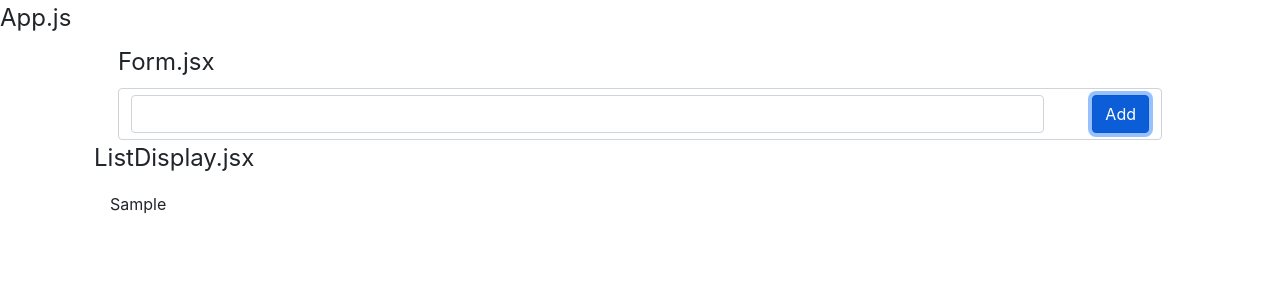
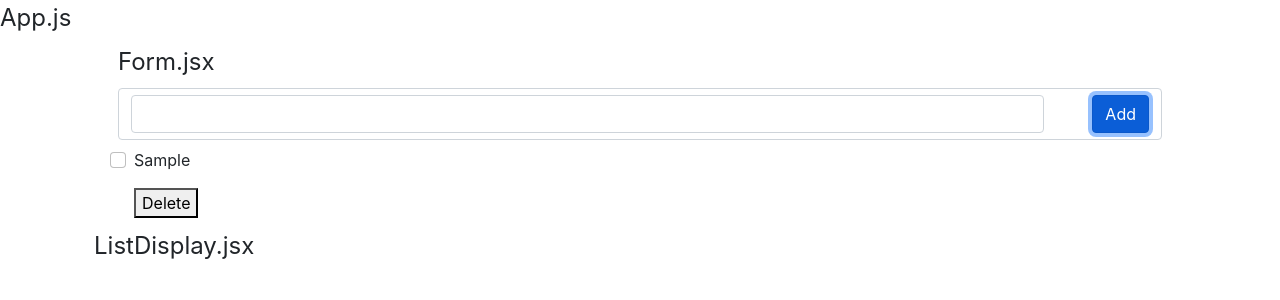
Before and after one commit to hope-crichlow/MERN, a React (Create React App) app in the folder react/functionalComponents/todolist/: page / in a window 1280 px wide. Both pictures are taken after typing "Sample" into the empty fields and a click on the button "Add". Shown: the top 300 px of the page. Built offline with nearby package versions, Linux system fonts and the light colour scheme.

Commit message:
Delete task functionality working

```diff
--- a/react/functionalComponents/todolist/src/App.js
+++ b/react/functionalComponents/todolist/src/App.js
@@ -1,23 +1,27 @@
-import './App.css';
-import Form from './components/Form';
-import ListDisplay from './components/ListDisplay';
-import {useState} from "react";
+import "./App.css";
+import Form from "./components/Form";
+import ListDisplay from "./components/ListDisplay";
+import { useState } from "react";
+// import ToDo from "./components/ToDo";
 
 function App() {
+	const [toDoState, setToDoState] = useState([]);
+	// A FUNCTION THAT ADDS INPUT STRING TO CURRENT ARRAY OF TASKS
+	// const addTaskToArray = (task) => {
+	// 	setToDoState([
+	// 		...toDoState,
+	// 		{ task: task, completed: false, id: toDoState.length },
+	// 	]);
+	// };
 
-  const [arrState, setArrState] = useState([]);
-
-  // A FUNCTION THAT ADDS INPUT STRING TO CURRENT ARRAY OF TASKS
-  const addTaskToArray = (task) => {
-    setArrState([...arrState, {task: task, completed: false}]);
-  }
-
-  return (
+	return (
 		<fieldset>
 			<legend>App.js</legend>
 			<div className="container px-4">
-				<Form addTaskToArray={addTaskToArray} />
-				<ListDisplay tasks={arrState} />
+				{/* <Form addTaskToArray={addTaskToArray} /> */}
+				<Form />
+				{/* <ToDo /> */}
+				<ListDisplay tasks={toDoState} />
 			</div>
 		</fieldset>
 	);
--- a/react/functionalComponents/todolist/src/components/Form.jsx
+++ b/react/functionalComponents/todolist/src/components/Form.jsx
@@ -1,15 +1,35 @@
 import React, { useState } from "react";
 
-const Form = (props) => {
-	const [inputState, setInputState] = useState("");
+const Form = () => {
+	// const { addTaskToArray } = props;
 
-	const { addTaskToArray } = props;
+	const [newTask, setNewTask] = useState("");
+	const [toDoState, setToDoState] = useState([]);
+
+	// A FUNCTION THAT ADDS INPUT STRING TO CURRENT ARRAY OF TASKS
+	// const addTaskToArray = (newTask) => {
+	// 	setToDoState([...toDoState, { task: newTask, completed: false }]);
+	// };
 
 	const submitHandler = (e) => {
 		e.preventDefault();
-		addTaskToArray(inputState);
-		setInputState("");
+
+		setToDoState([...toDoState, { task: newTask, completed: false }]);
+		console.log("111111", toDoState);
+
+		setNewTask("");
 	};
+
+    const handleTaskDelete = (selectedTaskIndex) => {
+        const filteredToDo = toDoState.filter((task, i) => {
+            return i != selectedTaskIndex;
+        });
+
+        setToDoState(filteredToDo);
+    };
+
+
+
 	return (
 		<div className="container px-4">
 			<fieldset>
@@ -22,14 +42,35 @@ const Form = (props) => {
 					<input
 						className="form-control"
 						type="text"
-						onChange={(e) => setInputState(e.target.value)}
+						onChange={(e) => setNewTask(e.target.value)}
 						name="task"
-						value={inputState}
+						value={newTask}
 					/>
 					<button className="btn btn-primary" type="submit">
 						Add
 					</button>
 				</form>
+				<ul className="list-group list-group-flush">
+					{/* {toDoList} */}
+					{toDoState.map((task, i) => {
+                        return(
+                            <li key={i} id={i} className="list-group-item form-check">
+                                <p className={task.completed ? "line-through" : "none"}>
+                                    <label className="form-check-label">{task.task}</label>
+                                    <input
+                                        className="form-check-input"
+                                        type="checkbox"
+                                        defaultChecked={task.completed}
+                                        // onChange={changeStatus}
+                                        value={task.id}
+                                    />
+                                </p>
+                                <button onClick={(e) => {handleTaskDelete(i)}}>Delete</button>
+                            </li>
+                        );
+                    })
+                    }
+				</ul>
 			</fieldset>
 		</div>
 	);
--- a/react/functionalComponents/todolist/src/components/ListDisplay.jsx
+++ b/react/functionalComponents/todolist/src/components/ListDisplay.jsx
@@ -1,19 +1,66 @@
-import React from "react";
+import { useState } from "react";
+// import ToDo from "./components/ToDo";
+// import Form from "./Form";
 
 const ListDisplay = (props) => {
+	const [toDoState, setToDoState] = useState([]);
+	const { tasks } = props;
 
-    const {tasks} = props;
-    console.log(tasks);
+	console.log("sssss", tasks);
+	console.log("00000", toDoState);
 
-    const toDoList = tasks.map((task, i) => {
-        return <li key={i} id={i} className="list-group-item">{task.task}</li>;
-    });
+	// // A FUNCTION THAT ADDS INPUT STRING TO CURRENT ARRAY OF TASKS
+	// const addTaskToArray = (task) => {
+	// 	setToDoState([...toDoState, { task: task, completed: false }]);
+	// };
+
+	// const changeStatus = (e) => {
+	// 	setToDoState(tasks);
+	// 	console.log("taaaask", e.target.value);
+
+	// 	// console.log("taaaask", toDoState);
+	// 	var currentList = [...toDoState];
+	// 	console.log("taaaask", currentList);
+	// 	// var index = e.target.value;
+	// 	// var thisTask = currentList[index];
+	// 	// console.log("taaaask", thisTask);
+	// 	// if (thisTask.completed === false) {
+	// 	// 	thisTask.completed = true;
+	// 	// } else {
+	// 	// 	thisTask.completed = false;
+	// 	// }
+	// 	setToDoState(currentList);
+	// };
+
+	// const toDoList = tasks.map((task, i) => {
+	// 	return (
+	// 		<li key={i} id={i} className="list-group-item form-check">
+	// 			<p className={task.completed ? "line-through" : "none"}>
+	// 				<label className="form-check-label">{task.task}</label>
+
+	// 				<input
+	// 					className="form-check-input"
+	// 					type="checkbox"
+	// 					defaultChecked={task.completed}
+	// 					onChange={changeStatus}
+	// 					value={task.id}
+	// 				/>
+	// 			</p>
+	// 		</li>
+	// 	);
+	// });
 
 	return (
 		<div>
 			<fieldset>
 				<legend>ListDisplay.jsx</legend>
-                <ul className="list-group list-group-flush">{toDoList}</ul>
+				{/* <Form addTaskToArray={addTaskToArray} /> */}
+				<ul className="list-group list-group-flush">
+                    {/* {toDoList} */}
+                {
+
+                }
+                </ul>
 			</fieldset>
 		</div>
 	);
--- /dev/null
+++ b/react/functionalComponents/todolist/src/components/ToDo.jsx
@@ -0,0 +1,19 @@
+// import { useState } from "react";
+
+// const ToDo = (props) => {
+// 	const { tasks } = props;
+//     const [toDoState, setToDoState] = useState([]);
+//     // A FUNCTION THAT ADDS INPUT STRING TO CURRENT ARRAY OF TASKS
+//     const addTaskToArray = (task) => {
+//         setToDoState([...toDoState, { task: task, completed: false }]);
+//     };
+// 	return (
+// 		<div>
+// 			<fieldset>
+// 				<legend>ToDo.jsx</legend>
+// 			</fieldset>
+// 		</div>
+// 	);
+// };
+
+// export default ToDo;
```
